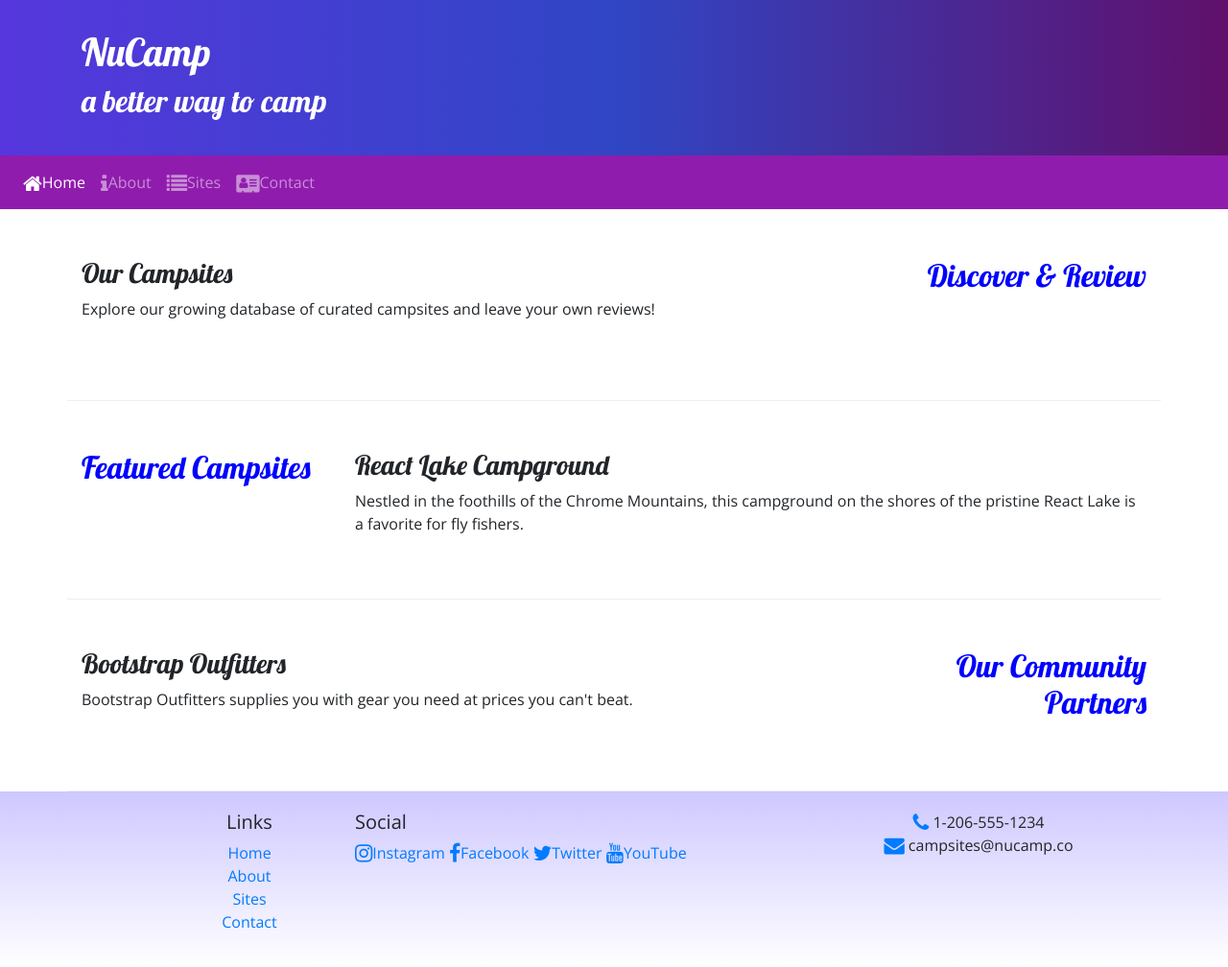
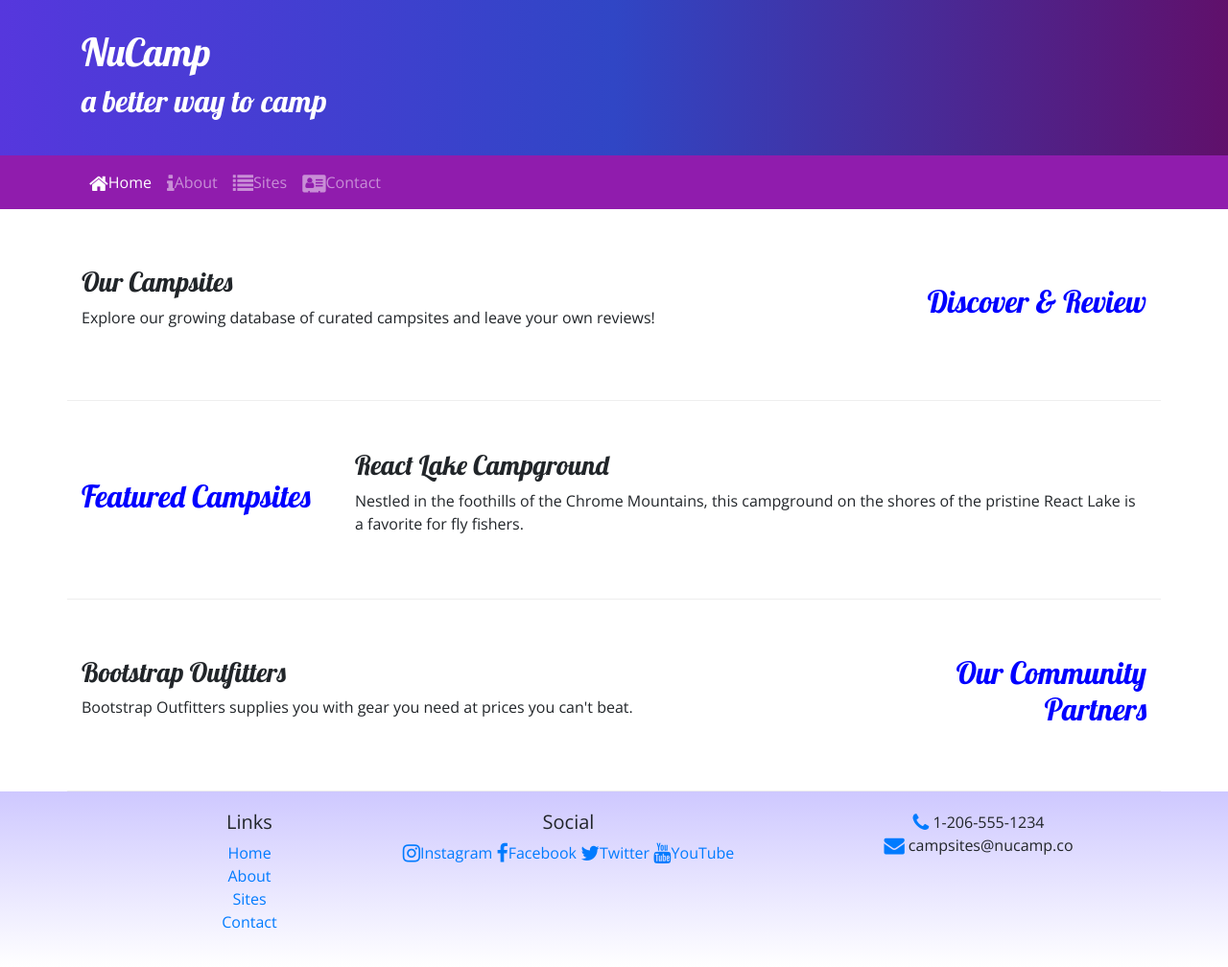
Before and after one commit to gelo650/nucampProject1, a website: page index.html in a window 1280 px wide. Shown: the whole page at 96% size. Drawn offline with nearby package versions, Linux system fonts and the light colour scheme.

Commit message:
Updating Index File After Rewatching Week 1

```diff
--- a/index.html
+++ b/index.html
@@ -30,7 +30,7 @@
         </header>
 
         <nav class="navbar navbar-expand-sm navbar-dark sticky-top">
-            <div class="coontainer">
+            <div class="container">
                 <button class="navbar-toggler" type="button" data-toggle="collapse" data-target="nucampNavbar">
                     <span class="navbar-toggler-icon"></span>
                 </button>
@@ -51,7 +51,7 @@
         </nav>
 
         <div class="container">
-            <div class="row row-content center">
+            <div class="row row-content align-items-center">
                 <div class="col-sm-4 order-sm-last col-md-3">
                     <h2 class="text-sm-right">Discover & Review</h2>
                 </div>
@@ -62,7 +62,7 @@
                 </div>
             </div>
 
-            <div class="row row-content center">
+            <div class="row row-content align-items-center">
                 <div class="col-sm-4 col-md-3">
                     <h2>Featured Campsites</h2>
                 </div>
@@ -74,7 +74,7 @@
                         Lake is a favorite for fly fishers.</p>
                 </div>
             </div>
-            <div class="row row-content center">
+            <div class="row row-content align-items-center">
                 <div class="col-sm-4 order-sm-last col-md-3">
                     <h2 class="text-sm-right">Our Community Partners</h2>
                 </div>
@@ -99,7 +99,7 @@
                             <li><a href="#">Contact</a></li>
                         </ul>
                     </div>
-                    <div class="col-6 col-sm-5">
+                    <div class="col-6 col-sm-5 text-center">
                         <h5>Social</h5>
                         <a href="http://instagram.com/"> <i class="fa fa-instagram fa-lg"></i>Instagram</a>
                         <a href="http://facebook.com/"> <i class="fa fa-facebook fa-lg"></i>Facebook</a>
```
